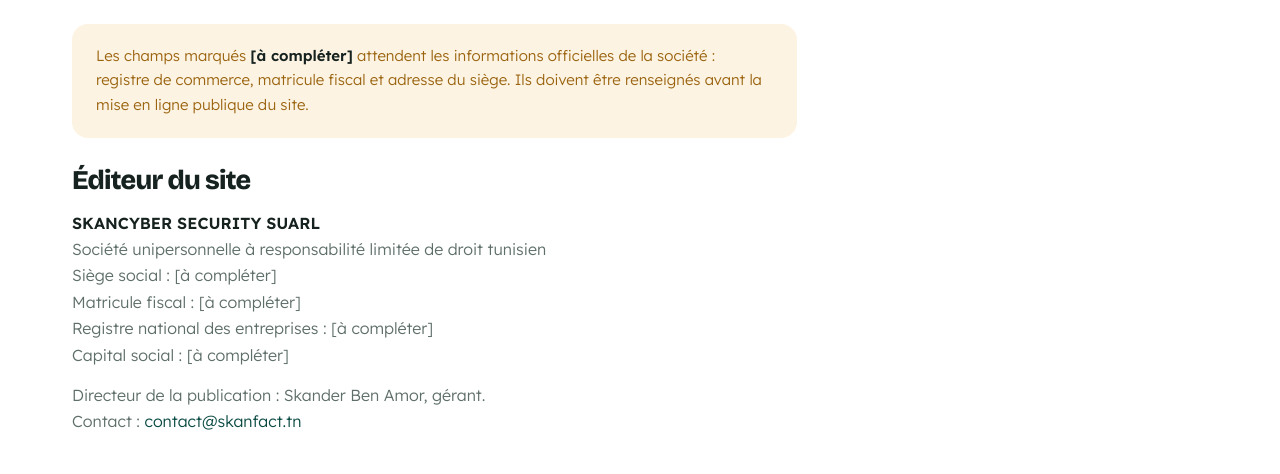
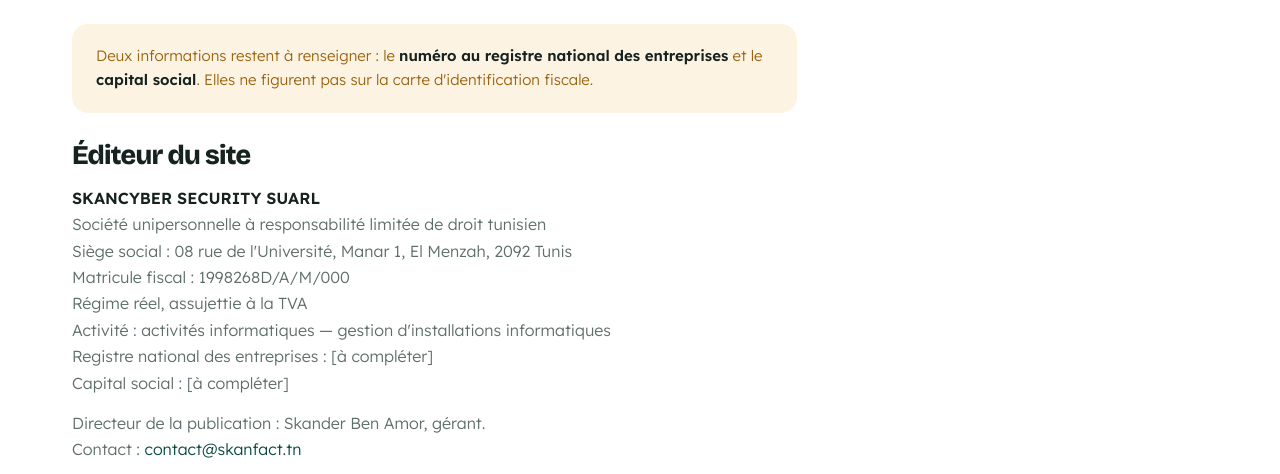
Before and after one commit to saouthq/skanfact-site, a plain HTML site: page mentions-legales.html in a window 1280 px wide. Shown: the part 250-724 px from the top of the page. Drawn offline with nearby package versions, Linux system fonts and the light colour scheme; no server answers.

Commit message:
Les informations de l'éditeur, et les tarifs validés
Mentions légales complétées depuis la carte d'identification fiscale : siège,
matricule, régime réel assujetti TVA, activité déclarée, tribunal compétent.
Restent le numéro au registre national des entreprises et le capital social,
qui ne figurent pas sur cette carte.

L'éditeur est aussi identifié là où on le cherche : le bloc contact et le pied
de page de chaque page. En Tunisie comme ailleurs, un site marchand sans adresse
ni matricule n'inspire pas confiance.

Les tarifs étant arrêtés, la mention « à confirmer » disparaît.

Ces informations vivent ici, jamais dans le code de l'application : DEFAULT_COMPANY
y reste vide pour que chaque utilisateur saisisse la sienne.

```diff
--- a/mentions-legales.html
+++ b/mentions-legales.html
@@ -46,16 +46,18 @@
 
       <div class="texte-legal">
         <div class="avis-legal">
-          Les champs marqués <strong>[à compléter]</strong> attendent les informations officielles de
-          la société : registre de commerce, matricule fiscal et adresse du siège. Ils doivent être
-          renseignés avant la mise en ligne publique du site.
+          Deux informations restent à renseigner : le <strong>numéro au registre national des
+          entreprises</strong> et le <strong>capital social</strong>. Elles ne figurent pas sur la
+          carte d'identification fiscale.
         </div>
 
         <h2>Éditeur du site</h2>
         <p><strong>SKANCYBER SECURITY SUARL</strong><br>
           Société unipersonnelle à responsabilité limitée de droit tunisien<br>
-          Siège social : [à compléter]<br>
-          Matricule fiscal : [à compléter]<br>
+          Siège social : 08 rue de l'Université, Manar 1, El Menzah, 2092 Tunis<br>
+          Matricule fiscal : 1998268D/A/M/000<br>
+          Régime réel, assujettie à la TVA<br>
+          Activité : activités informatiques — gestion d'installations informatiques<br>
           Registre national des entreprises : [à compléter]<br>
           Capital social : [à compléter]</p>
         <p>Directeur de la publication : Skander Ben Amor, gérant.<br>
@@ -111,7 +113,7 @@
 
         <h2>Droit applicable</h2>
         <p>Les présentes mentions sont soumises au droit tunisien. Tout litige relève de la compétence
-          des tribunaux de [à compléter], à défaut de résolution amiable.</p>
+          des tribunaux de Tunis, à défaut de résolution amiable.</p>
 
         <p style="margin-top: 32px; color: var(--gris-clair); font-size: 14px;">Dernière mise à jour :
           septembre 2026.</p>
```
Also changed, not shown: index.html (+5 -2 lines), telecharger.html (+3 -0 lines), README.md.
